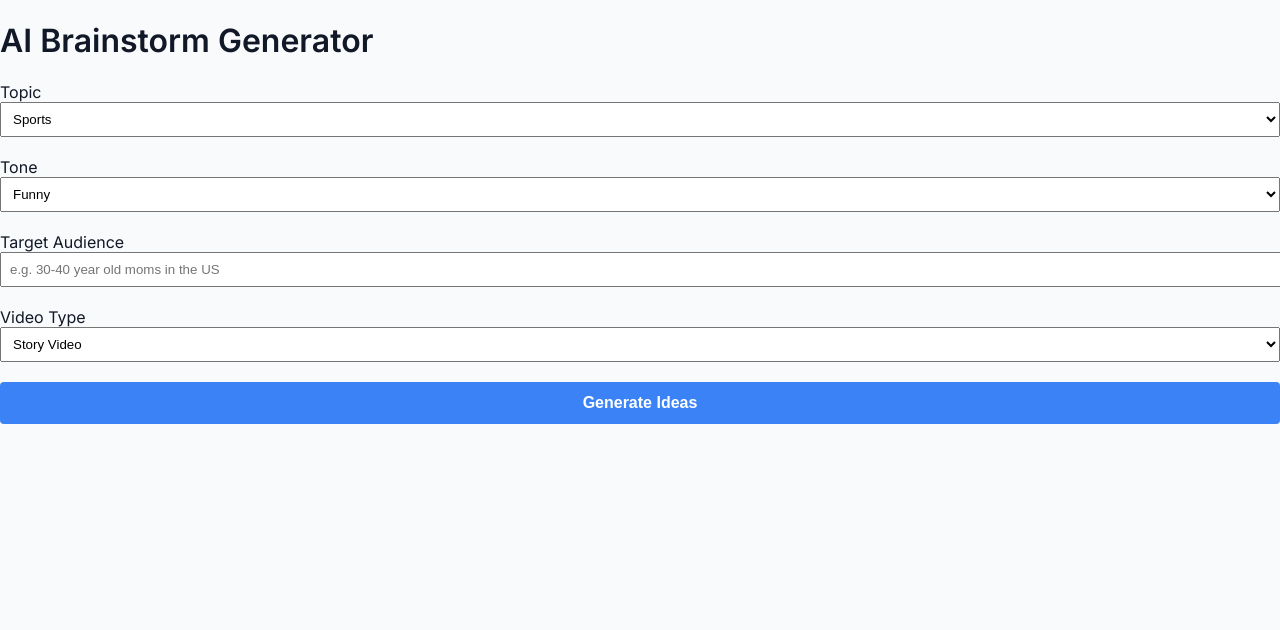
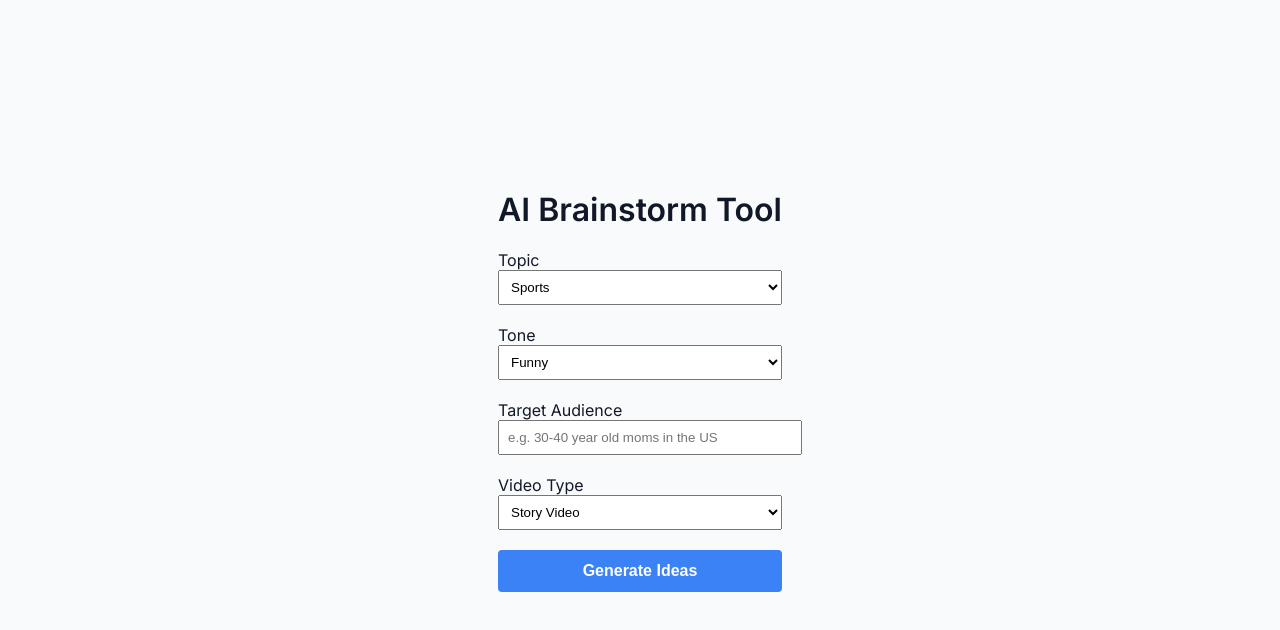
Before and after one commit to musabzubair/brainstorm-frontend1, a React (Create React App) app: page / in a window 1280 px wide. Shown: the top 630 px of the page. Built offline with nearby package versions, Linux system fonts and the light colour scheme.

Commit message:
Update App.jsx

```diff
--- a/src/App.jsx
+++ b/src/App.jsx
@@ -9,16 +9,20 @@ export default function App() {
   const { ideas, loading, error, generateIdeas } = useBrainstorm();
 
   return (
-    <div className="min-h-screen bg-gray-100 flex items-center justify-center px-4">
-      <div className="w-full max-w-3xl bg-white p-8 rounded-2xl shadow-lg space-y-6">
-        <h1 className="text-3xl font-bold text-center text-gray-800">
-          AI Brainstorm Generator
-        </h1>
-        <BrainstormForm onSubmit={generateIdeas} />
-        {loading && <LoadingSpinner />}
-        {error && <ErrorMessage message={error} />}
-        {!loading && ideas.length > 0 && <IdeasList ideas={ideas} />}
-      </div>
+    <div style={{ maxWidth: 600, margin: 'auto', padding: 20 }}>
+      <h1>AI Brainstorm Tool</h1>
+
+      {/* Pass generateIdeas and loading as props to BrainstormForm */}
+      <BrainstormForm onSubmit={generateIdeas} loading={loading} />
+
+      {/* Show error message if error exists */}
+      {error && <ErrorMessage message={error} />}
+
+      {/* Show loading spinner if loading */}
+      {loading && <LoadingSpinner />}
+
+      {/* Show list of ideas when not loading and ideas exist */}
+      {!loading && ideas.length > 0 && <IdeasList ideas={ideas} />}
     </div>
   );
 }
```
